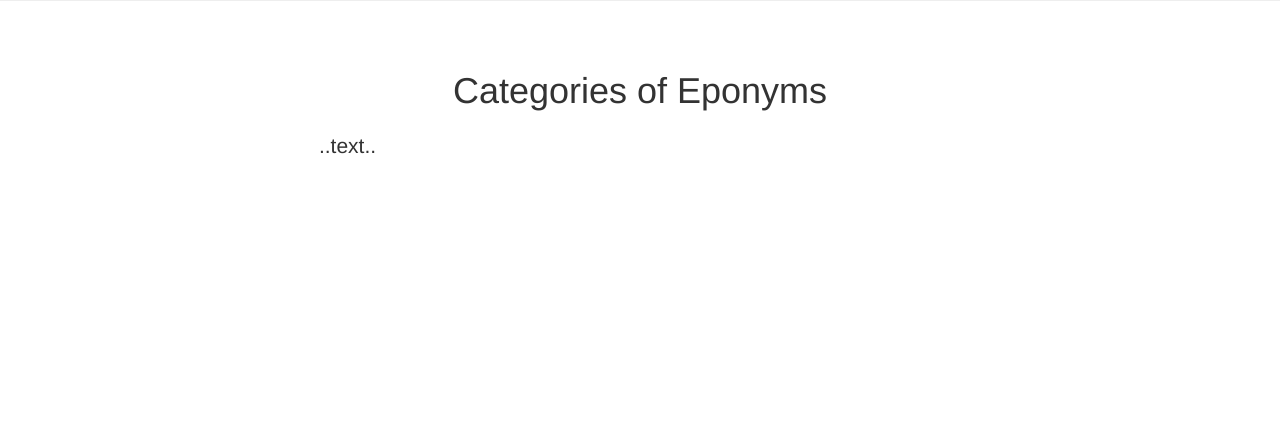
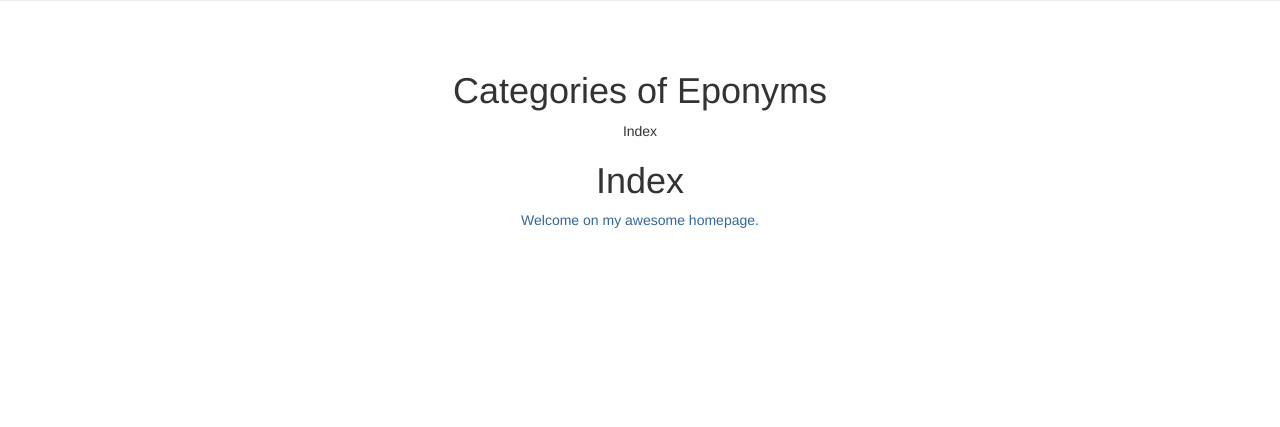
Before and after one commit to HayesAJ83/surgnames01, a Flask app: template templates/02_index.html in a window 1280 px wide. Shown: the part 1599-2026 px from the top of the page. Run offline with Flask 2, Linux system fonts and the light colour scheme; the template is opened without the code that fills it, so the values that code supplies are empty; some libraries are stand-ins or nearby versions.

Commit message:
Add files via upload

```diff
--- a/templates/06_cats.html
+++ b/templates/06_cats.html
@@ -6,11 +6,19 @@
                 <div class="col-lg-12">
                     <h1>Categories of Eponyms</h1>
 
-                <div class="row">
-                    <div class="col-lg-6">
-                        <p style="margin-top: 10px;" class="lead">..text..</p>
-                    </div>
-                </div>
+                {% block title %}Index{% endblock %}
+                {% block head %}
+                  {{ super() }}
+                  <style type="text/css">
+                    .important { color: #336699; }
+                  </style>
+                {% endblock %}
+                {% block content %}
+                  <h1>Index</h1>
+                  <p class="important">
+                    Welcome on my awesome homepage.
+                {% endblock %}
+
             </div>
         </div>
     </section>
```
